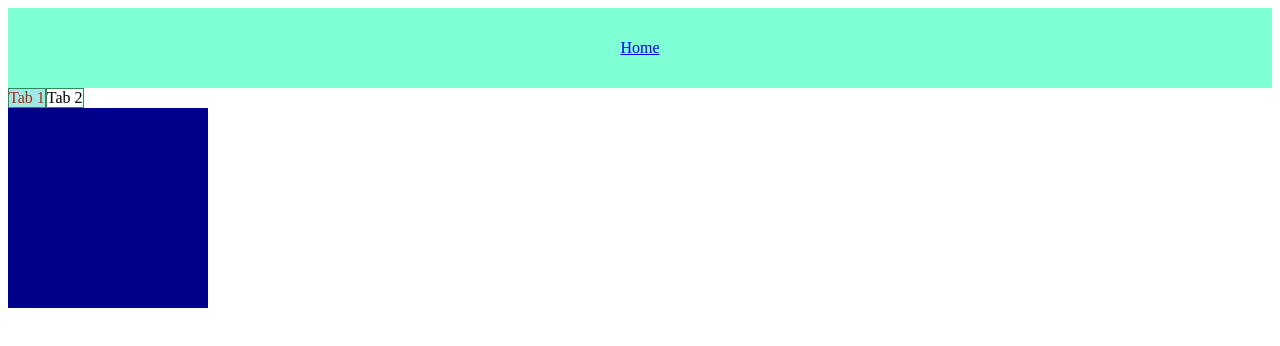
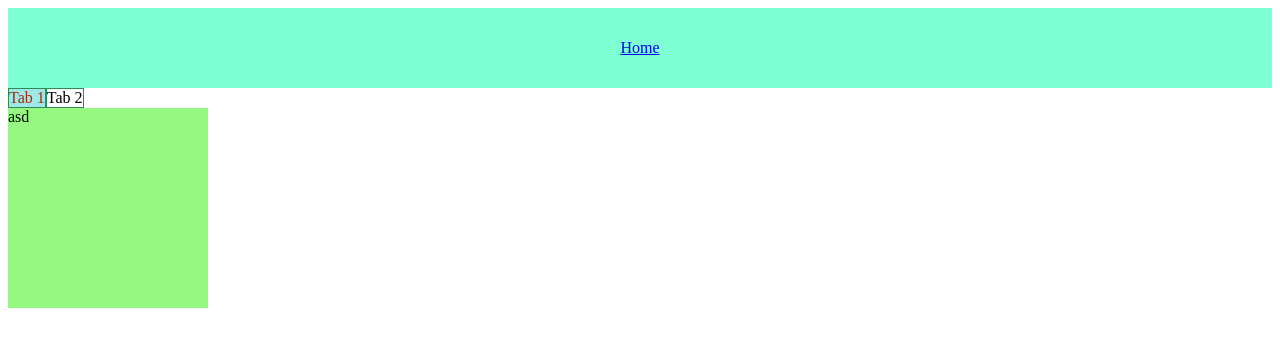
Before and after one commit to fAyday-everyday/js-16-11-2021, a React (Create React App) app: page / in a window 1280 px wide. Shown: the top 346 px of the page. Built offline with nearby package versions, Linux system fonts and the light colour scheme.

Commit message:
block added in HomePage

```diff
--- a/src/components/Header.css
+++ b/src/components/Header.css
@@ -8,10 +8,3 @@
     justify-content: center;
     gap: 20px;
 }
-
-.asd {
-    width: 200px;
-    height: 200px;
-    background: cyan;
-    background-color: darkblue;
-}
--- a/src/pages/HomePage.js
+++ b/src/pages/HomePage.js
@@ -11,7 +11,7 @@ export default function HomePage() {
         <div className="cont">
             <div>
                 <Tabs options={options} />
-                <div className='asd'></div>
+                <div className='asd'>asd</div>
             </div>
         </div>
     )
--- a/src/pages/main.css
+++ b/src/pages/main.css
@@ -3,3 +3,9 @@
     flex-direction: column;
     gap: 50px;
 }
+.asd {
+    width: 200px;
+    height: 200px;
+    background: rgb(92, 76, 235);
+    background-color: rgb(148, 248, 129);
+}
```
